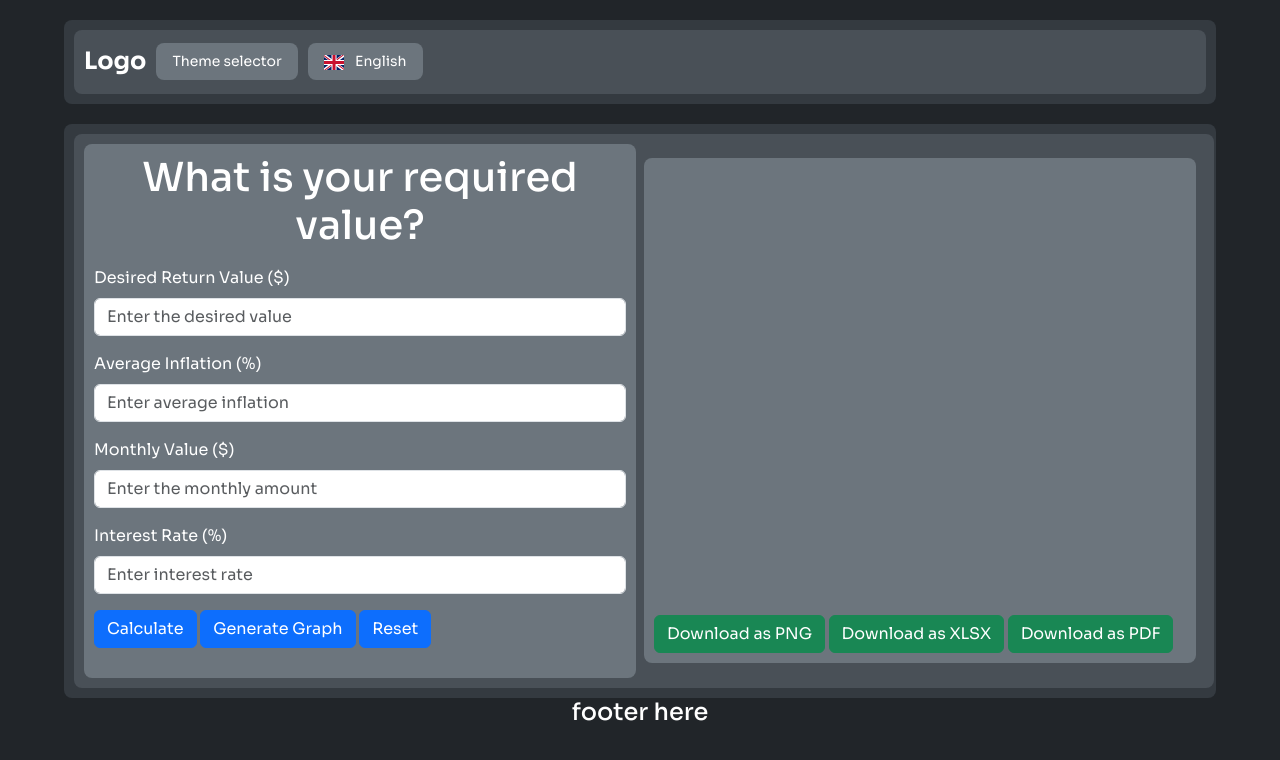
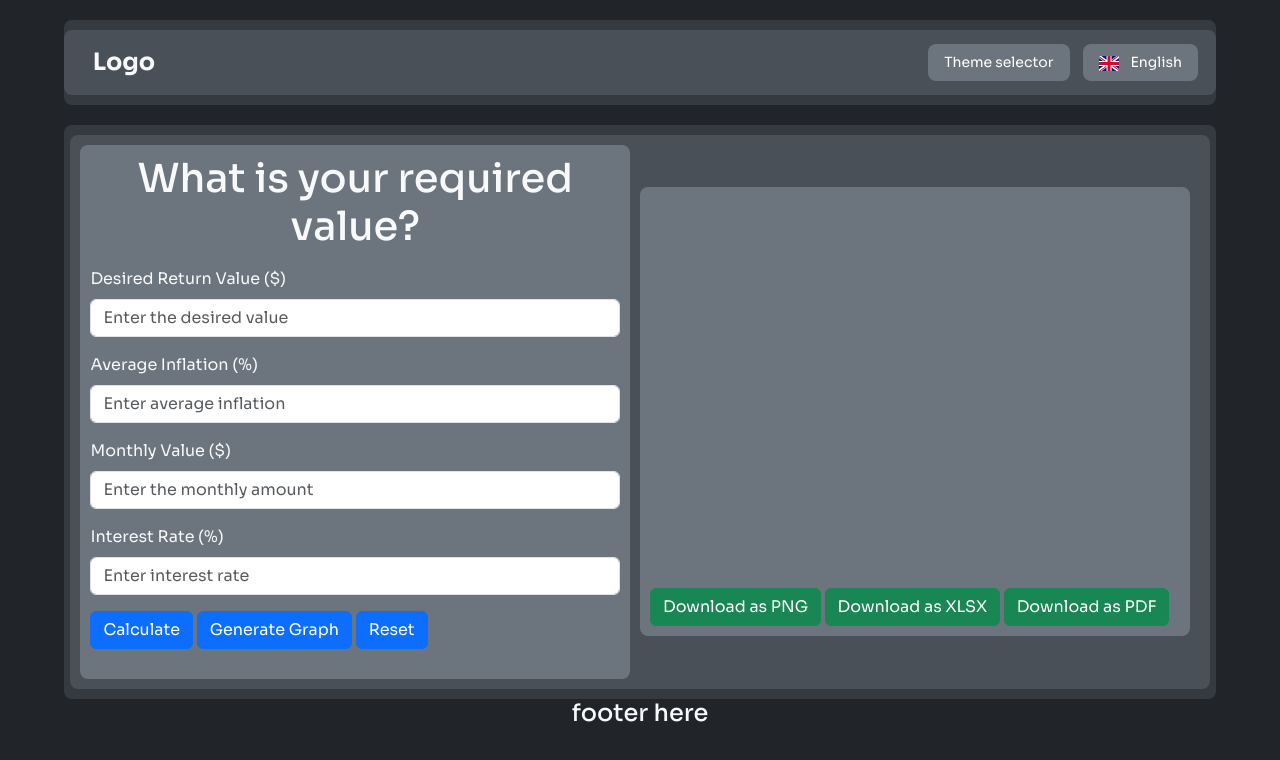
Before and after one commit to gabrielcoutinhose/live-off-investments, a plain HTML site: page index.html in a window 1280 px wide. Drawn offline with nearby package versions, Linux system fonts and the light colour scheme.

Commit message:
small changes on project layout

```diff
--- a/index.html
+++ b/index.html
@@ -67,7 +67,7 @@
       </div>
     </header>
     <main class="main">
-      <div class="container">
+      <div class="box">
         <div class="calculator">
           <form id="calculator-form">
             <h1 class="text-center" id="title">What is your required value?</h1>
--- a/styles.css
+++ b/styles.css
@@ -3,25 +3,21 @@
   --secondary-color: #343a40;
   --accent-color: #495057;
   --background-color: #6c757d;
-  --text-color-1: #adb5bd;
-  --text-color-2: #ced4da;
-  --text-color-3: #dee2e6;
-  --text-color-4: #e9ecef;
-  --text-color-5: #f8f9fa;
+  --text-color-light: #f8f9fa;
+  --text-color-dark: #dee2e6;
 }
 
 * {
   margin: 0;
   padding: 0;
   box-sizing: border-box;
-
   font-family: "Sora", sans-serif;
-  color: White;
+  color: var(--text-color-light);
 }
 
 body {
   background-color: var(--primary-color);
-
+  width: 100vw;
   display: flex;
   flex-direction: column;
   align-items: center;
@@ -29,13 +25,14 @@ body {
 
 .header {
   display: flex;
+  align-items: center;
+  flex-direction: row;
   justify-content: center;
-  align-items: center;
 
+  margin-top: 20px;
   border: none;
   border-radius: 8px;
 
-  margin-top: 20px;
   padding: 10px;
   background-color: var(--secondary-color);
 
@@ -44,7 +41,9 @@ body {
 }
 .header-itens {
   display: flex;
+  align-items: center;
   flex-direction: row;
+  justify-content: center;
 
   width: 90vw;
   height: auto;
@@ -57,18 +56,31 @@ body {
   background-color: var(--accent-color);
 }
 .logo {
+  width: 100px;
+  height: auto;
+
   font-size: 24px;
   font-weight: bold;
-  margin-top: 7px;
+  text-align: center;
+  color: var(--text-color-5);
+
+  flex-direction: column;
+  justify-content: center;
+  align-items: center;
+  margin-top: 8px;
+  margin-right: 8px;
+}
+.nav {
+  width: 80vw;
+  height: auto;
+
+  display: flex;
+  flex-direction: row;
+  justify-content: end;
+  align-items: center;
 }
 .nav-itens {
-  display: flex;
-  flex-direction: row;
-  align-items: center;
-  justify-content: end;
-}
-.nav {
-  display: flex;
+  margin-right: 8px;
 }
 .nav-item {
   margin-left: 10px;
@@ -176,33 +188,32 @@ button img {
 
 .main {
   display: flex;
-  flex-direction: row;
-
-  width: 90vw;
-  height: auto;
+  flex-direction: column;
+  align-items: center;
+  justify-content: center;
 
   margin-top: 20px;
-  padding: 10px;
-
   border: none;
   border-radius: 8px;
-
-  background-color: var(--secondary-color);
-}
-
-.container {
-  display: flex;
-  flex-direction: row;
-  align-items: center;
-  justify-content: center;
 
   width: 90vw;
   height: auto;
 
   padding: 10px;
 
-  width: 90vw;
+  background-color: var(--secondary-color);
+}
+
+.box {
+  display: flex;
+  flex-direction: row;
+  align-items: center;
+  justify-content: center;
+
+  width: 89vw;
   height: auto;
+
+  padding: 10px;
 
   border: none;
   border-radius: 8px;
@@ -211,28 +222,25 @@ button img {
 }
 
 .calculator {
-  display: flex;
-  flex-direction: row;
-  align-items: center;
-  justify-content: center;
-
   padding: 10px;
 
   border: none;
   border-radius: 8px;
 
-  width: 90vw;
+  width: 80vw;
   height: auto;
 
   background-color: var(--background-color);
 }
 .form {
-  width: 90vw;
-  height: auto;
+  margin: 10px;
   padding: 10px;
 
   border: none;
   border-radius: 8px;
+
+  width: 80vw;
+  height: auto;
 
   background-color: transparent;
 }
@@ -241,23 +249,24 @@ button img {
   margin-top: 20px;
 }
 .chart {
-  margin: 8px;
-  padding: 8px;
+  margin: 10px;
   padding: 10px;
 
   border: none;
   border-radius: 8px;
 
-  width: 90vw;
+  width: 80vw;
   height: auto;
 
   background-color: var(--background-color);
 }
 canvas {
   max-width: 100%;
-  height: 400px;
+  height: 43vh;
 }
 .resultChart {
   background-color: transparent;
   margin-top: 20px;
 }
+
+/* @media (max-width: 768px) {} */
```
